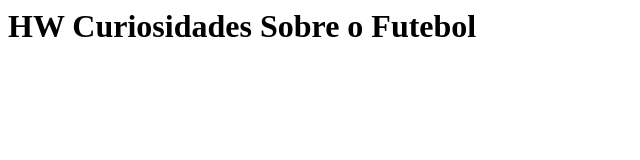
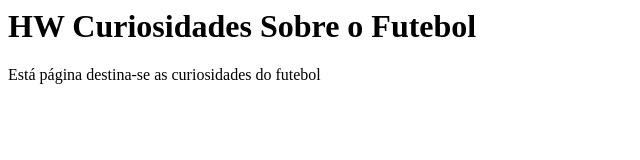
Before and after one commit to WandersonVinha/minha-primeira-pagina, a plain HTML site: page index.html in a window 1280 px wide. Shown: the whole page, without its empty margins (0-640 px from the left). Drawn offline with Linux system fonts and the light colour scheme.

Commit message:
acréscimo de parágrafo de objetivo

```diff
--- a/index.html
+++ b/index.html
@@ -1,3 +1,4 @@
   <html>
     <h1>HW Curiosidades Sobre o Futebol</h1>
+    <p>Está página destina-se as curiosidades do futebol</p>
   </html>
```
